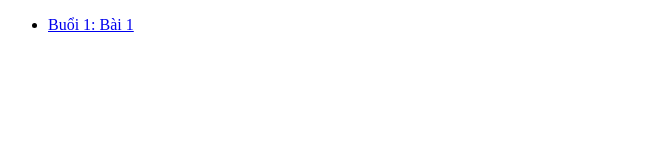
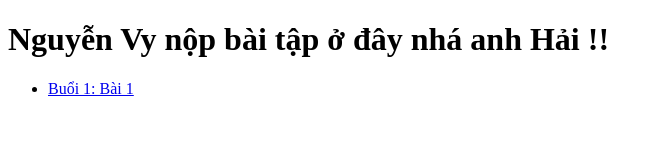
Before and after one commit to NguynnVy/Javascript, a plain HTML site: page Day_1/index.html in a window 1280 px wide. Shown: the whole page, without its empty margins (0-662 px from the left). Drawn offline with Linux system fonts and the light colour scheme.

```diff
--- a/Day_1/index.html
+++ b/Day_1/index.html
@@ -6,6 +6,7 @@
     <title>Document</title>
 </head>
 <body>
+    <h1>Nguyễn Vy nộp bài tập ở đây nhá anh Hải !!</h1>
     <ul>
         <li><a href="BTVN/index.html">Buổi 1: Bài 1</a></li>
     </ul>
```
